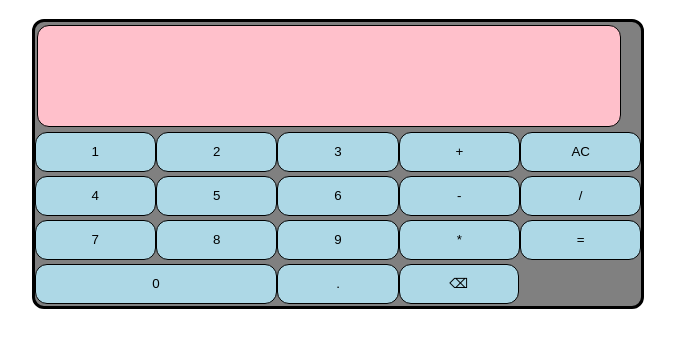
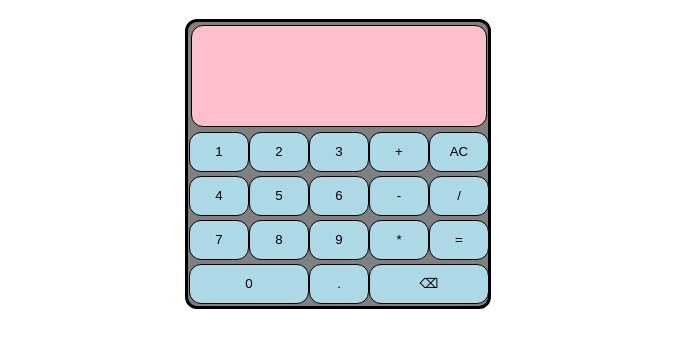
Before and after one commit to Fl4m3zz/Fl4m3zz.github.io, a plain HTML site: page index.html in a window 1280 px wide. Shown: the part 69-416 px from the top of the page, without its empty margins (302-977 px from the left). Drawn offline with Linux system fonts and the light colour scheme.

```diff
--- a/style.css
+++ b/style.css
@@ -11,8 +11,6 @@
 	border-radius: 12px;
 	border: solid black 1px;
 	margin: 3px;
-	margin-right: 4px;
-	margin-left: 2px;
 	font-family: sans-serif;
 	padding: 6px;
 }
@@ -21,7 +19,9 @@
 	display: flex;
 	flex-direction: column;
 	flex-wrap: wrap;
-	width: 48%;
+	justify-content: center;
+	align-items: center;
+	width: 300px;
 	border: solid black;
 	border-radius: 12px;
 	background-color: grey;
@@ -85,5 +85,8 @@ button#back-button {
 
 .non-number-buttons > .backspace-container {
 	width: 100%;
-	margin-right: 0px;
 }
+
+button#back-button {
+	width: 100%;
+}
```
